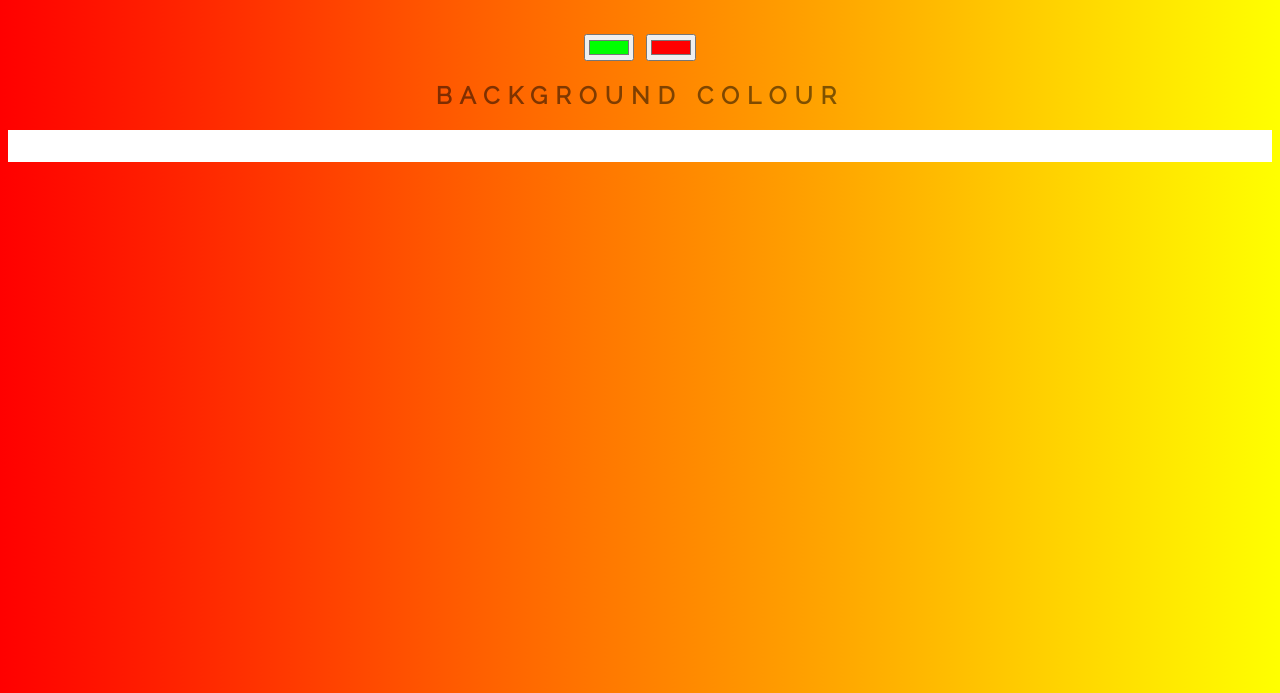
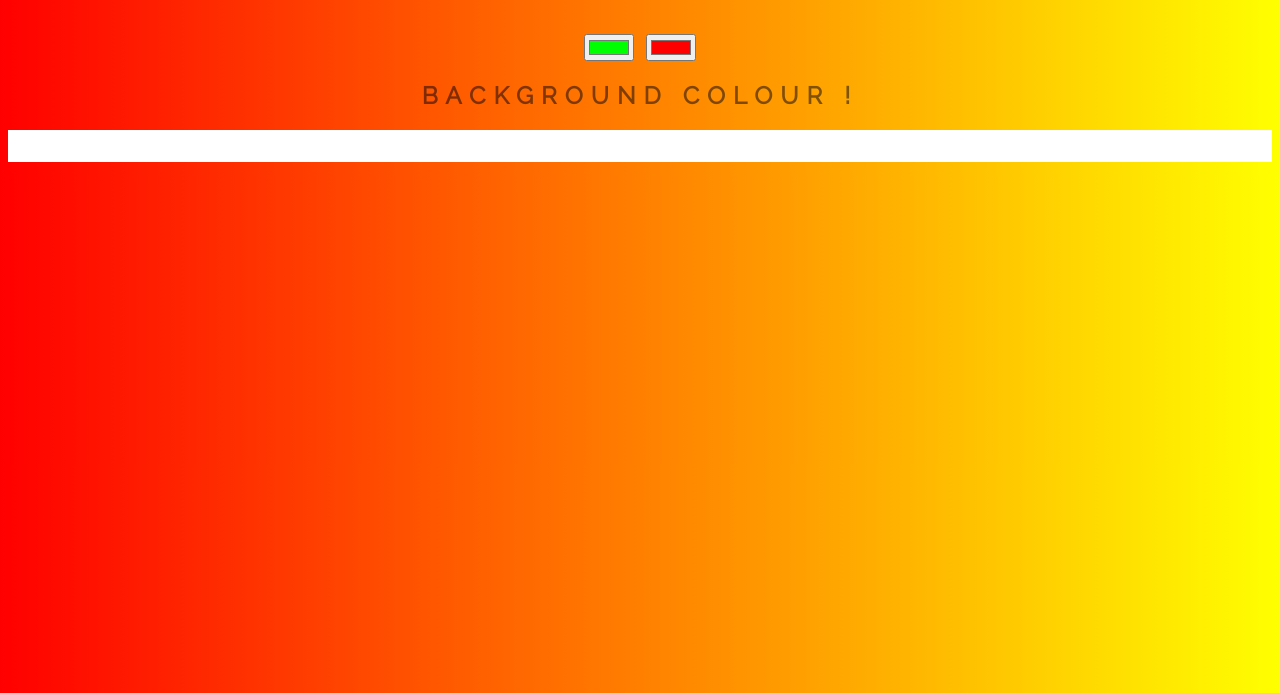
Before and after one commit to patricklombardo/background-generator, a plain HTML site: page index.html in a window 1280 px wide. Shown: the part 107-800 px from the top of the page. Drawn offline with Linux system fonts and the light colour scheme.

Commit message:
added exclamation point

```diff
--- a/index.html
+++ b/index.html
@@ -11,7 +11,7 @@
     <h1>COOL Generator</h1>
     <input class="color1" type="color" name="color1" value="#00ff00">
     <input class="color2" type="color" name="color2" value="#ff0000">
-    <h2>BACKGROUND COLOUR</h2>
+    <h2>BACKGROUND COLOUR ! </h2>
     <h3></h3>
     <script type="text/javascript" src="script.js"></script>
 </body>
```
